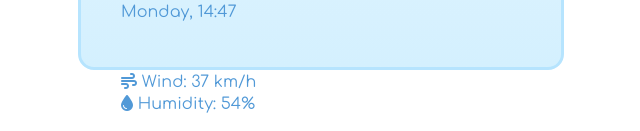
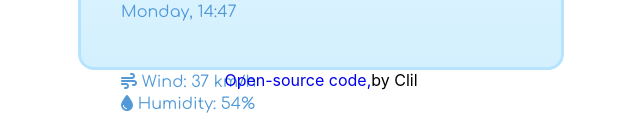
Before and after one commit to clil-june/weather-app, a React (Create React App) app: page / in a window 1280 px wide. Shown: the part 666-797 px from the top of the page, without its empty margins (319-959 px from the left). Built offline with nearby package versions, Linux system fonts and the light colour scheme.

Commit message:
inserted footer component

```diff
--- a/src/App.js
+++ b/src/App.js
@@ -7,6 +7,7 @@ import Temperature from "./Temperature";
 import Description from "./Description";
 import Time from "./Time"
 import Iformation from "./Information";
+import Footer from "./Footer";
 
 function App() {
   return (
@@ -20,6 +21,7 @@ function App() {
       <Time />
       <Iformation />
       </div>
+      <Footer />
     </div>
   );
 }
--- /dev/null
+++ b/src/Footer.css
@@ -0,0 +1,6 @@
+.footer {
+  text-align: center;
+}
+.source-code {
+  text-decoration: none;
+}
--- /dev/null
+++ b/src/Footer.js
@@ -0,0 +1,9 @@
+import React from "react";
+import "./Footer.css";
+
+export default function Footer (){
+    return(
+       <footer className="footer"><a className="source-code" target="_blank" href="https://github.com/clil-june/weather-app">Open-source code,</a>
+   by Clil</footer>
+    );
+}
```
